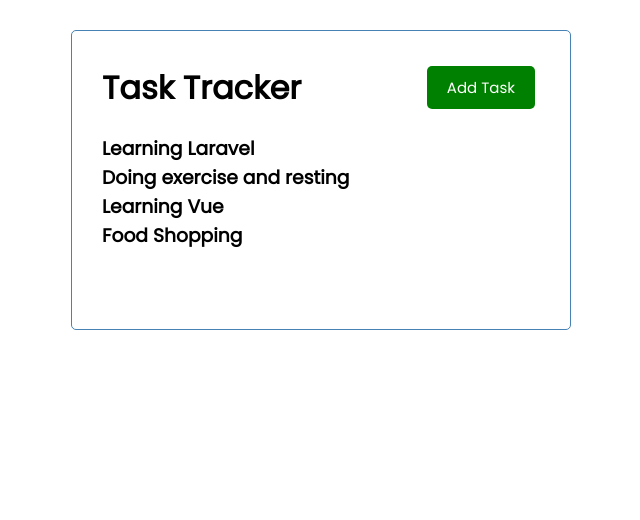
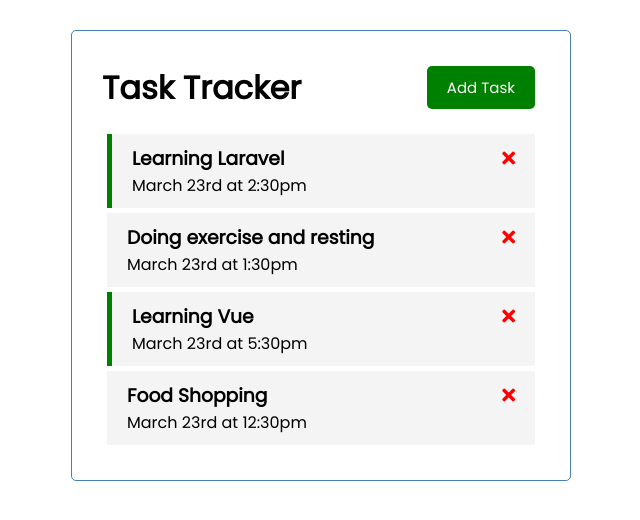
Before and after one commit to PrinceNiyonshuti/itenerary-tracker-vue, a Vue app: page / in a window 1280 px wide. Shown: the top 520 px of the page, without its empty margins (319-959 px from the left). Built offline with nearby package versions, Linux system fonts and the light colour scheme.

Commit message:
added dynamic class and conditional rendering

```diff
--- a/public/index.html
+++ b/public/index.html
@@ -5,6 +5,10 @@
     <meta http-equiv="X-UA-Compatible" content="IE=edge">
     <meta name="viewport" content="width=device-width,initial-scale=1.0">
     <link rel="icon" href="<%= BASE_URL %>favicon.ico">
+    <link
+      rel="stylesheet"
+      href="https://cdnjs.cloudflare.com/ajax/libs/font-awesome/5.15.2/css/all.min.css"
+    />
     <title><%= htmlWebpackPlugin.options.title %></title>
   </head>
   <body>
--- a/src/App.vue
+++ b/src/App.vue
@@ -32,7 +32,7 @@
         id: 2,
         text: "Doing exercise and resting",
         day: "March 23rd at 1:30pm",
-        reminder: true,
+        reminder: false,
       },
       {
         id: 3,
@@ -44,7 +44,7 @@
         id: 4,
         text: "Food Shopping",
         day: "March 23rd at 12:30pm",
-        reminder: true,
+        reminder: false,
       },
     ];
   },
--- /dev/null
+++ b/src/components/Task.vue
@@ -0,0 +1,38 @@
+<!-- @format -->
+
+<template>
+	<div :class="[task.reminder? 'reminder':'', 'task']">
+		<h3>
+			{{ task.text }}
+			<i class="fas fa-times"></i>
+		</h3>
+		<p>{{ task.day }}</p>
+	</div>
+</template>
+<script>
+	export default {
+		name: "Task",
+		props: {
+			task: Object,
+		},
+	};
+</script>
+<style scoped>
+	.fas {
+		color: red;
+	}
+	.task {
+		background: #f4f4f4;
+		margin: 5px;
+		padding: 10px 20px;
+		cursor: pointer;
+	}
+	.task.reminder {
+		border-left: 5px solid green;
+	}
+	.task h3 {
+		display: flex;
+		align-items: center;
+		justify-content: space-between;
+	}
+</style>
--- a/src/components/Tasks.vue
+++ b/src/components/Tasks.vue
@@ -1,11 +1,17 @@
+<!-- @format -->
+
 <template>
 	<div v-for="task in tasks" :key="task.id">
-    <h3>{{ task.text }}</h3>
+		<Task :task="task" />
 	</div>
 </template>
 <script>
+	import Task from "./Task.vue";
 	export default {
 		name: "Tasks",
+		components: {
+			Task,
+		},
 		props: {
 			tasks: Array,
 		},
```
Lines whose indentation alone changed are shown as unchanged.
